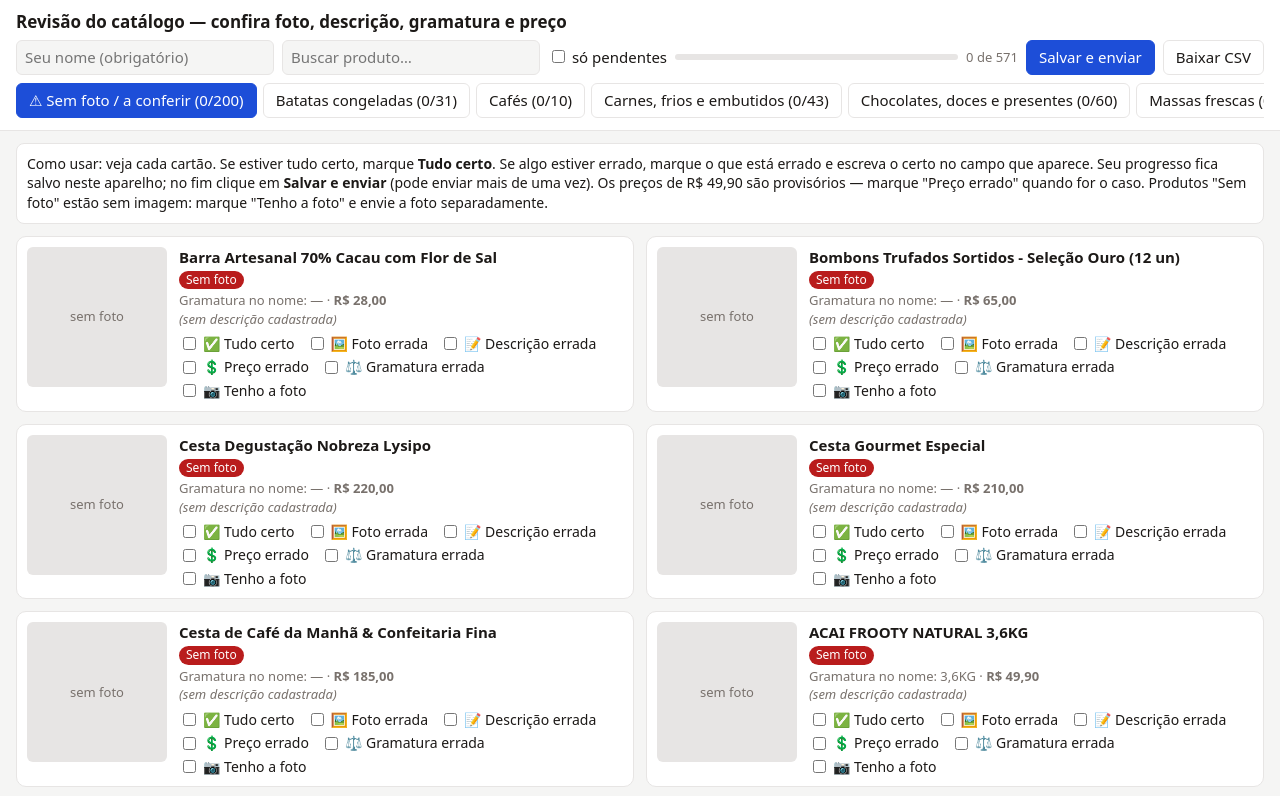
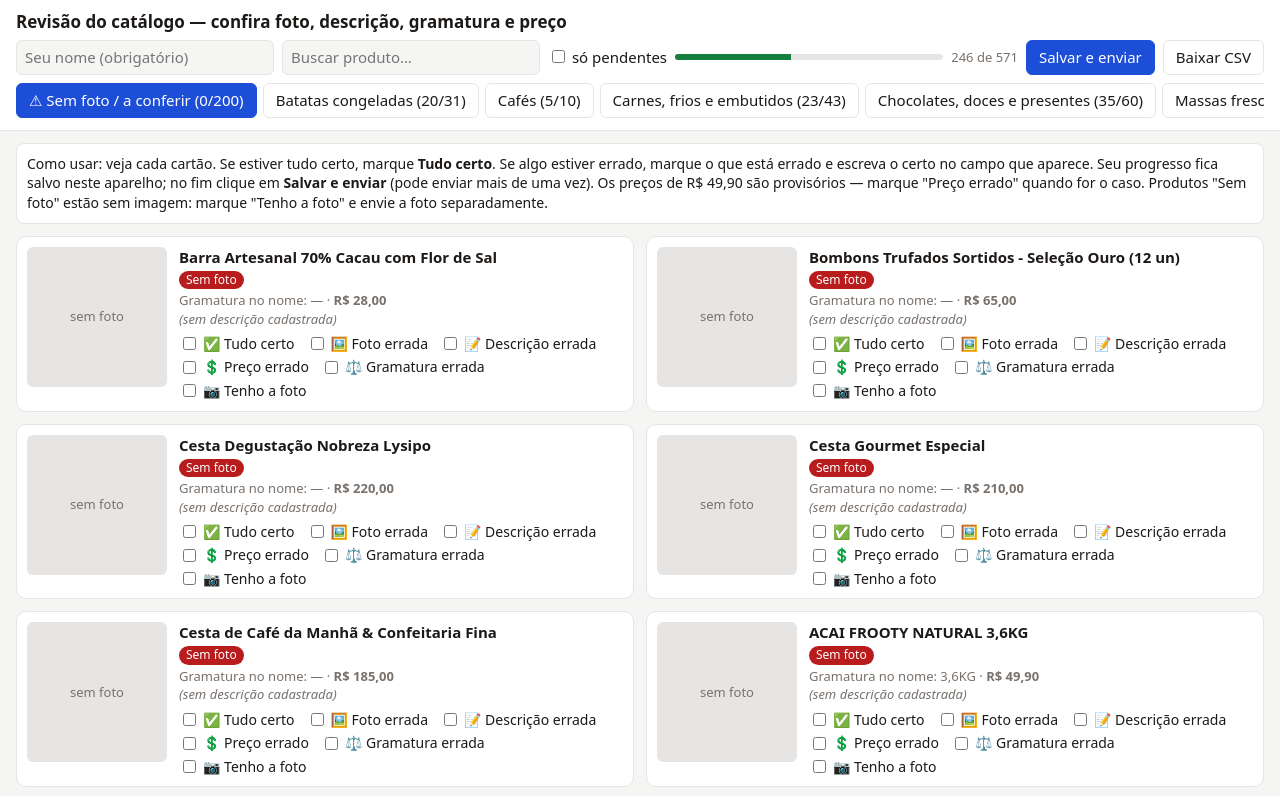
Before and after one commit to Londrik/revisao-catalogo, a plain HTML site: page index.html in a window 1280 px wide. Shown: the top 796 px of the page. Drawn offline with Linux system fonts and the light colour scheme.

Commit message:
fix: produtos com foto conferida contam como prontos (verdes) e saem de 'so pendentes'

```diff
--- a/index.html
+++ b/index.html
@@ -54,14 +54,16 @@ const nomeEl = $("nome"); try { nomeEl.value = localStorage.getItem(KEY+"-nome")
 nomeEl.oninput = () => { try { localStorage.setItem(KEY+"-nome", nomeEl.value); } catch (e) {} };
 const respondido = r => r && (r.certo || r.foto || r.desc || r.preco || r.gram || r.tenho || r.novo || r.ignorar);
 function feito(i){ return respondido(resp[i.id]); }
+const pronto = i => i.tipo==="produto" && i.st==="ok";
+const conc = i => pronto(i) || feito(i);
 function render(){
   const q = $("busca").value.toLowerCase(), so = $("pend").checked;
-  $("tabs").innerHTML = [ATEN].concat(DADOS.setores).map(s => { const its = s===ATEN ? DADOS.itens.filter(precisa) : DADOS.itens.filter(i=>i.setor===s); const f = its.filter(feito).length;
+  $("tabs").innerHTML = [ATEN].concat(DADOS.setores).map(s => { const its = s===ATEN ? DADOS.itens.filter(precisa) : DADOS.itens.filter(i=>i.setor===s); const f = its.filter(conc).length;
     return `<button class="${s===setor?'on':''}" data-s="${s}">${s} (${f}/${its.length})</button>`; }).join("");
   $("tabs").querySelectorAll("button").forEach(b => b.onclick = () => { setor = b.dataset.s; render(); scrollTo(0,0); });
-  const its = DADOS.itens.filter(i => (q ? i.nome.toLowerCase().includes(q) : (setor===ATEN ? precisa(i) : i.setor===setor)) && (!so || !feito(i)));
+  const its = DADOS.itens.filter(i => (q ? i.nome.toLowerCase().includes(q) : (setor===ATEN ? precisa(i) : i.setor===setor)) && (!so || !conc(i)));
   $("lista").innerHTML = its.map(card).join("") || "<p class=mut>Nada para mostrar.</p>";
-  const tot = DADOS.itens.length, f = DADOS.itens.filter(feito).length;
+  const tot = DADOS.itens.length, f = DADOS.itens.filter(conc).length;
   $("prog").style.width = (100*f/tot)+"%"; $("progtxt").textContent = f+" de "+tot;
 }
 function card(i){
@@ -72,7 +74,7 @@ function card(i){
   if (i.tipo==="foto") ops = ck("novo","É produto novo (cadastrar)")+ck("ignorar","Ignorar esta foto");
   else { ops = ck("certo","✅ Tudo certo")+ck("foto","🖼️ Foto errada")+ck("desc","📝 Descrição errada")+ck("preco","💲 Preço errado")+ck("gram","⚖️ Gramatura errada"); if(!i.foto) ops += ck("tenho","📷 Tenho a foto"); }
   const erro = r.foto||r.desc||r.preco||r.gram||r.novo||r.tenho;
-  return `<div class="c ${feito(i)?'feito':''} ${erro?'erro':''}">${img}<div class="t"><b>${esc(i.nome)}</b>
+  return `<div class="c ${conc(i)?'feito':''} ${erro?'erro':''}">${img}<div class="t"><b>${esc(i.nome)}</b>
   <span class="tag" style="background:${cor}">${lbl}</span>
   ${i.tipo==="produto"?`<div class="mut">Gramatura no nome: ${esc(i.gram||"—")} · <span class="price">R$ ${i.preco.toFixed(2).replace(".",",")}</span></div>
   <div class="mut">${i.desc?esc(i.desc):"<i>(sem descrição cadastrada)</i>"}</div>`:""}
```
